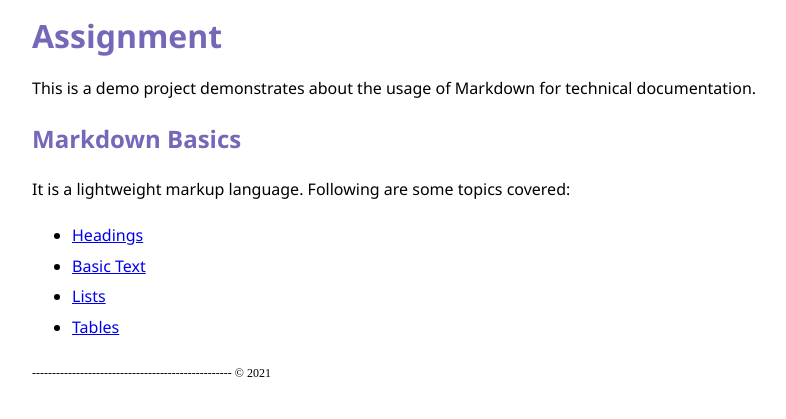
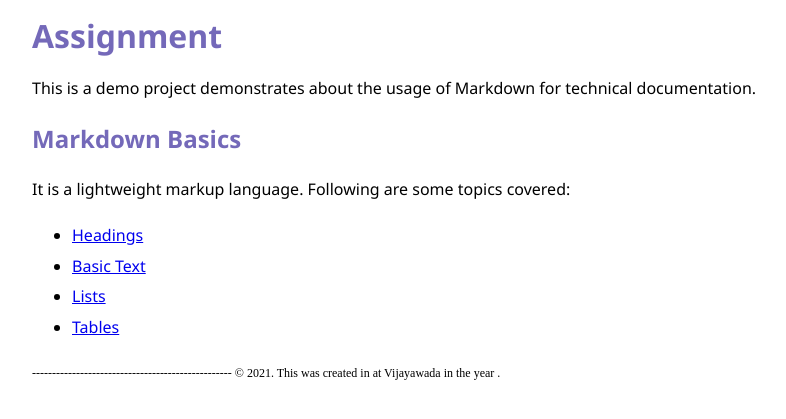
Before and after one commit to sampathyathi/Assignment, a Jekyll site: the page built from index.md, in a window 1280 px wide. Shown: the top 419 px of the page, without its empty margins (26-812 px from the left). Built offline with Jekyll 4.4.1, drawn with Linux system fonts in a browser that asks for light colours.

Commit message:
Update footer.md

```diff
--- a/_includes/footer.md
+++ b/_includes/footer.md
@@ -1,2 +1,2 @@
 --------------------------------------------------
-&copy; 2021
+&copy; 2021. This was created in {{site.day}} at {{site.place}} in the year {{site.year}}.
```
